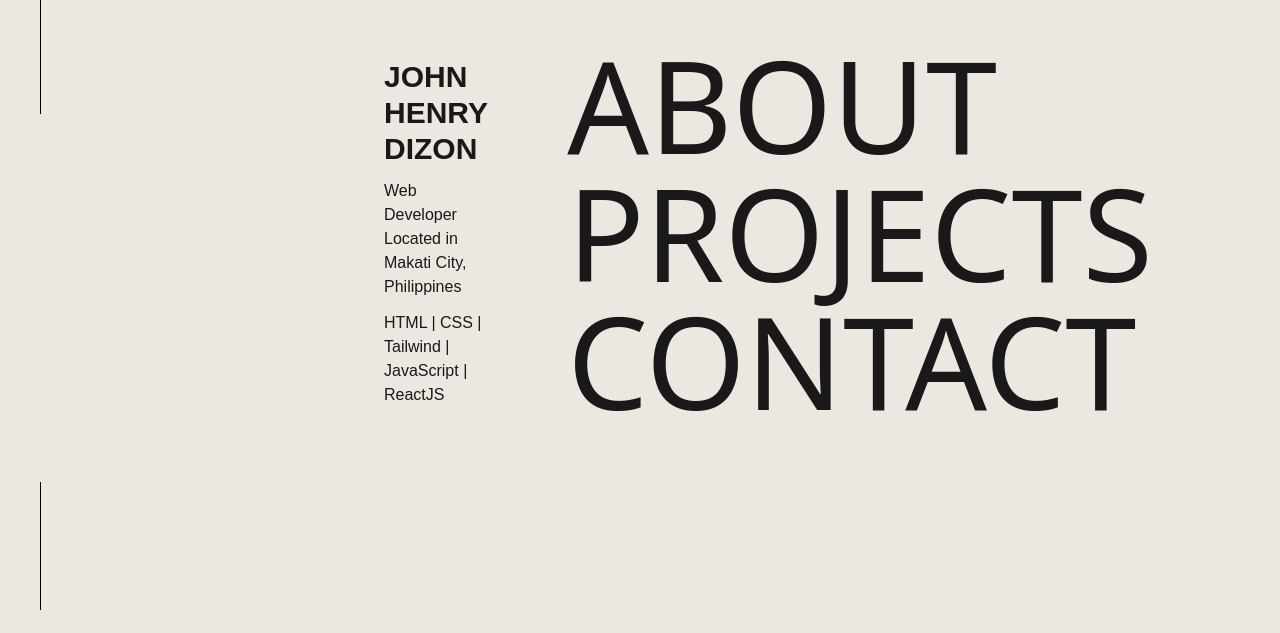
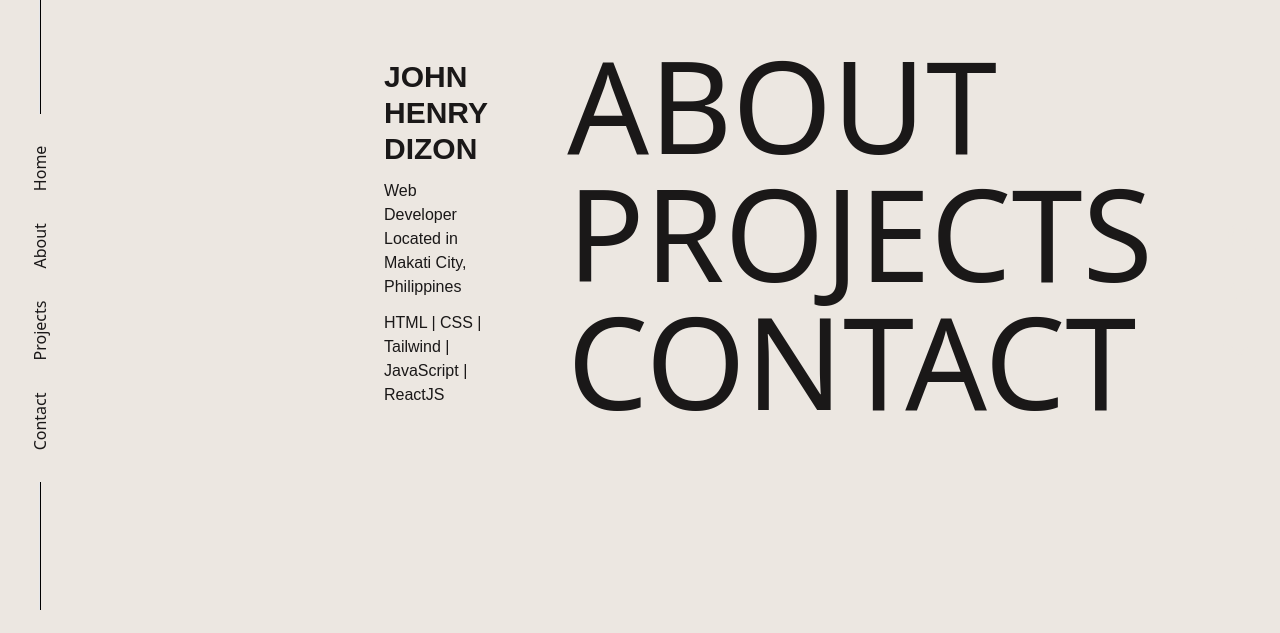
Before and after one commit to iamvipora/portfolio, a React (Vite) app: page / in a window 1280 px wide. Shown: the part 167-800 px from the top of the page. Built offline with nearby package versions, Linux system fonts and the light colour scheme.

Commit message:
First commit

```diff
--- a/src/components/Nav.jsx
+++ b/src/components/Nav.jsx
@@ -8,10 +8,10 @@ const Nav = () => {
 
     const activePage = window.location.href.split('#')[1]
 
-    if (activePage === 'home' || activePage === 'projects') {
+    if (activePage === 'about' || activePage === 'contact') {
+      return '#ECE7E1'
+    } else {
       return '#1A1818'
-    } else {
-      return '#ECE7E1'
     }
   }, [ location ])
 
```
